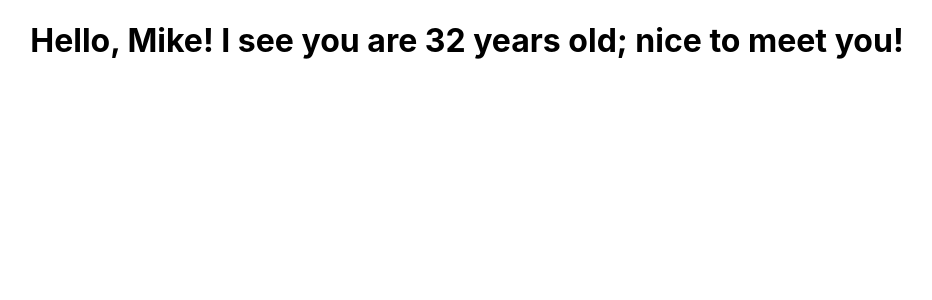
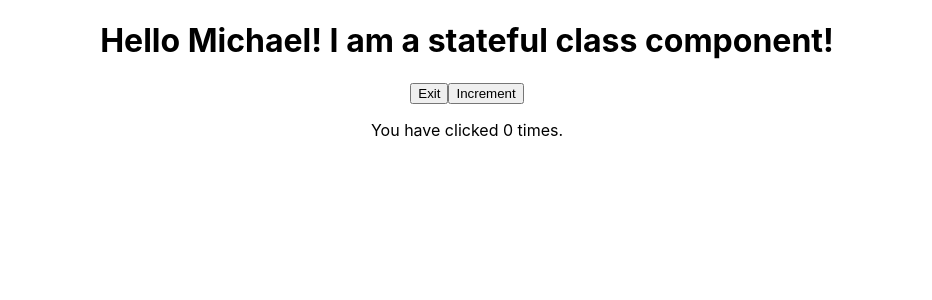
Before and after one commit to DarkoZlatarek/Darko-react, a React (Create React App) app in the folder my-app/: page / in a window 1280 px wide. Shown: the top 300 px of the page, without its empty margins (173-1105 px from the left). Built offline with nearby package versions, Linux system fonts and the light colour scheme.

Commit message:
Add StetfulGreeting

```diff
--- a/my-app/src/App.js
+++ b/my-app/src/App.js
@@ -1,11 +1,14 @@
 import logo from './logo.svg';
 import './App.css';
 import FunctionalGreetingWithProps from './components/FunctionalGreetingWithProps';
+import StatefulGreeting from './components/StatefulGreeting';
+import StatefulGreetingWithCallback from './components/StatefulGreetingWithCallback';
+import StatefulGreetingWithPrevState from './components/StatefulGreetingWithPrevState';
 
 function App() {
   return (
     <div className="App">
-      <FunctionalGreetingWithProps greeting="nice to meet you!" name="Mike" age="32"/>
+      <StatefulGreetingWithPrevState greeting="I am a stateful class component!" name="Michael"/>
     </div>
   );
 }
--- /dev/null
+++ b/my-app/src/components/StatefulGreeting.js
@@ -0,0 +1,31 @@
+import React from "react";
+
+class StatefulGreeting extends React.Component{
+
+    constructor(props) {
+        super(props);
+        this.state = {
+            introduction: "Hello",
+            buttonText: "Exit",
+        };
+    }
+
+    handleClick() {
+        this.setState({
+            introduction: "Goodbye!",
+            buttonText: "Enter",
+        });
+        console.log(this.state.introduction);
+    }
+
+    render() {
+        return (
+            <div>
+                <h1>{this.state.introduction} {this.props.name}! {this.props.greeting}</h1>
+                <button onClick={() => this.handleClick()}>{this.state.buttonText}</button>
+            </div>
+        )
+    }
+}
+
+export default StatefulGreeting;
--- /dev/null
+++ b/my-app/src/components/StatefulGreetingWithCallback.js
@@ -0,0 +1,33 @@
+import React from "react";
+
+class StatefulGreetingWithCallback extends React.Component{
+
+    constructor(props) {
+        super(props);
+        this.state = {
+            introduction: "Hello",
+            buttonText: "Exit",
+        };
+    }
+
+    handleClick() {
+        this.setState({
+            introduction: "Goodbye!",
+            buttonText: "Enter",
+        }, ()=>{
+            console.log("new state", this.state.introduction);
+            console.log("new state", this.state.buttonText);
+        });
+    }
+
+    render() {
+        return (
+            <div>
+                <h1>{this.state.introduction} {this.props.name}! {this.props.greeting}</h1>
+                <button onClick={() => this.handleClick()}>{this.state.buttonText}</button>
+            </div>
+        )
+    }
+}
+
+export default StatefulGreetingWithCallback;
--- /dev/null
+++ b/my-app/src/components/StatefulGreetingWithPrevState.js
@@ -0,0 +1,47 @@
+import React from "react";
+
+class StatefulGreetingWithPrevState extends React.Component{
+
+    constructor(props) {
+        super(props);
+        this.state = {
+            introduction: "Hello",
+            buttonText: "Exit",
+            count: 0,
+        };
+    }
+
+    incrementMethod () {
+        this.setState((prevState, prevProps) => {
+            console.log("Previous state:", prevState);
+            console.log("Previous props:", prevProps);
+            return {
+                count: prevState.count + 1
+            }
+        })
+    }
+
+    handleClick() {
+        this.setState((prevState, prevProps) => {
+            console.log("Previous state:", prevState);
+            console.log("Previous props:", prevProps);
+            return {
+                introduction: prevState.introduction === "Hello!" ? "Goodbye!" : "Hello!",
+                buttonText: prevState.buttonText === "Exit" ? "Enter" : "Exit",
+            }
+        })
+    }
+
+    render() {
+        return (
+            <div>
+                <h1>{this.state.introduction} {this.props.name}! {this.props.greeting}</h1>
+                <button onClick={() => this.handleClick()}>{this.state.buttonText}</button>
+                <button onClick={() => this.incrementMethod()}>Increment</button>
+                <p>You have clicked {this.state.count} times.</p>
+            </div>
+        )
+    }
+}
+
+export default StatefulGreetingWithPrevState;
```
